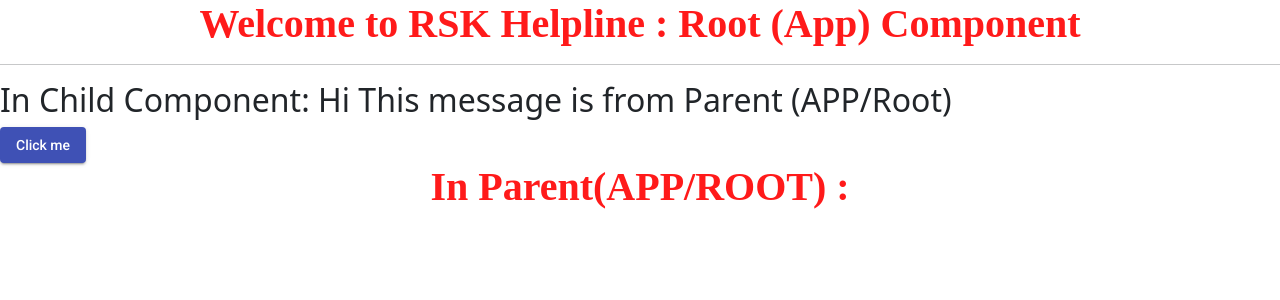
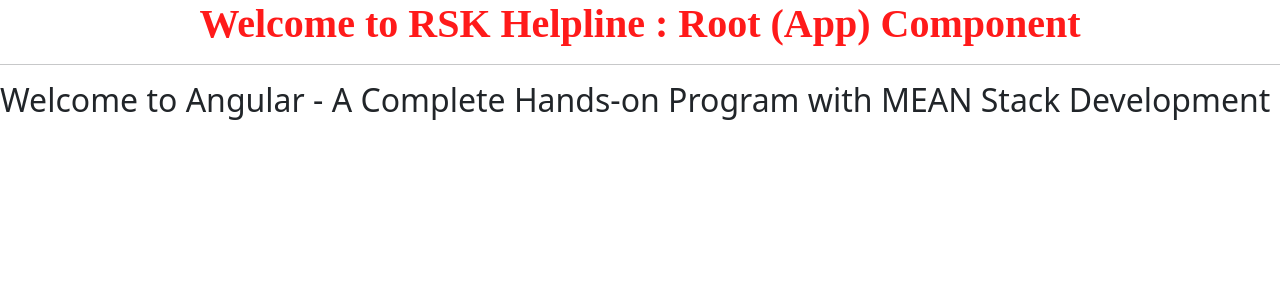
Before and after one commit to SatishKonduru/Tomato, an Angular app: page /home in a window 1280 px wide. Before the commit this address led to /. Shown: the top 300 px of the page. Built offline with nearby package versions, Linux system fonts and the light colour scheme.

Commit message:
Routes Introduction

```diff
--- a/src/app/app-routing.module.ts
+++ b/src/app/app-routing.module.ts
@@ -1,7 +1,31 @@
 import { NgModule } from '@angular/core';
 import { RouterModule, Routes } from '@angular/router';
+import { IfComponent } from './components/if/if.component';
+import { PageNotFoundComponent } from './components/page-not-found/page-not-found.component';
+import { TestComponent } from './components/test/test.component';
 
-const routes: Routes = [];
+const routes: Routes = [
+  {
+    path: '', //localhost:4200
+    redirectTo: '/home', //localhost:4200/home
+    pathMatch: 'full'
+  },
+
+  {
+    path: 'if', //localhost:4200/if
+    component: IfComponent
+  },
+
+  {
+    path: 'home', //localhost:4200/test
+    component: TestComponent
+  },
+  {
+    path: '**',
+    component: PageNotFoundComponent
+  }
+
+];
 
 @NgModule({
   imports: [RouterModule.forRoot(routes)],
--- a/src/app/app.component.html
+++ b/src/app/app.component.html
@@ -19,7 +19,9 @@
 <!-- <app-if></app-if> -->
 <!-- <app-switch></app-switch> -->
 <!-- <app-for></app-for> -->
-<app-child (childMsg)="inComingMessage = $event" [fromParent]="parentMsg"></app-child>
+<!-- <app-child (childMsg)="inComingMessage = $event" [fromParent]="parentMsg"></app-child>
 <h1>
   In Parent(APP/ROOT) : {{inComingMessage}}
-</h1>
+</h1> -->
+
+<router-outlet></router-outlet>
--- a/src/app/app.module.ts
+++ b/src/app/app.module.ts
@@ -18,6 +18,7 @@
 import { SwitchComponent } from './components/switch/switch.component';
 import { ForComponent } from './components/for/for.component';
 import { ChildComponent } from './components/child/child.component';
+import { PageNotFoundComponent } from './components/page-not-found/page-not-found.component';
 
 @NgModule({
   declarations: [
@@ -33,7 +34,8 @@
     IfComponent,
     SwitchComponent,
     ForComponent,
-    ChildComponent
+    ChildComponent,
+    PageNotFoundComponent
   ],
   imports: [
     BrowserModule,
--- /dev/null
+++ b/src/app/components/page-not-found/page-not-found.component.html
@@ -0,0 +1 @@
+<h1>Page Not Found!!!</h1>
--- /dev/null
+++ b/src/app/components/page-not-found/page-not-found.component.ts
@@ -0,0 +1,15 @@
+import { Component, OnInit } from '@angular/core';
+
+@Component({
+  selector: 'app-page-not-found',
+  templateUrl: './page-not-found.component.html',
+  styleUrls: ['./page-not-found.component.css']
+})
+export class PageNotFoundComponent implements OnInit {
+
+  constructor() { }
+
+  ngOnInit(): void {
+  }
+
+}
```
Also changed, not shown: src/app/components/page-not-found/page-not-found.component.css (added).
